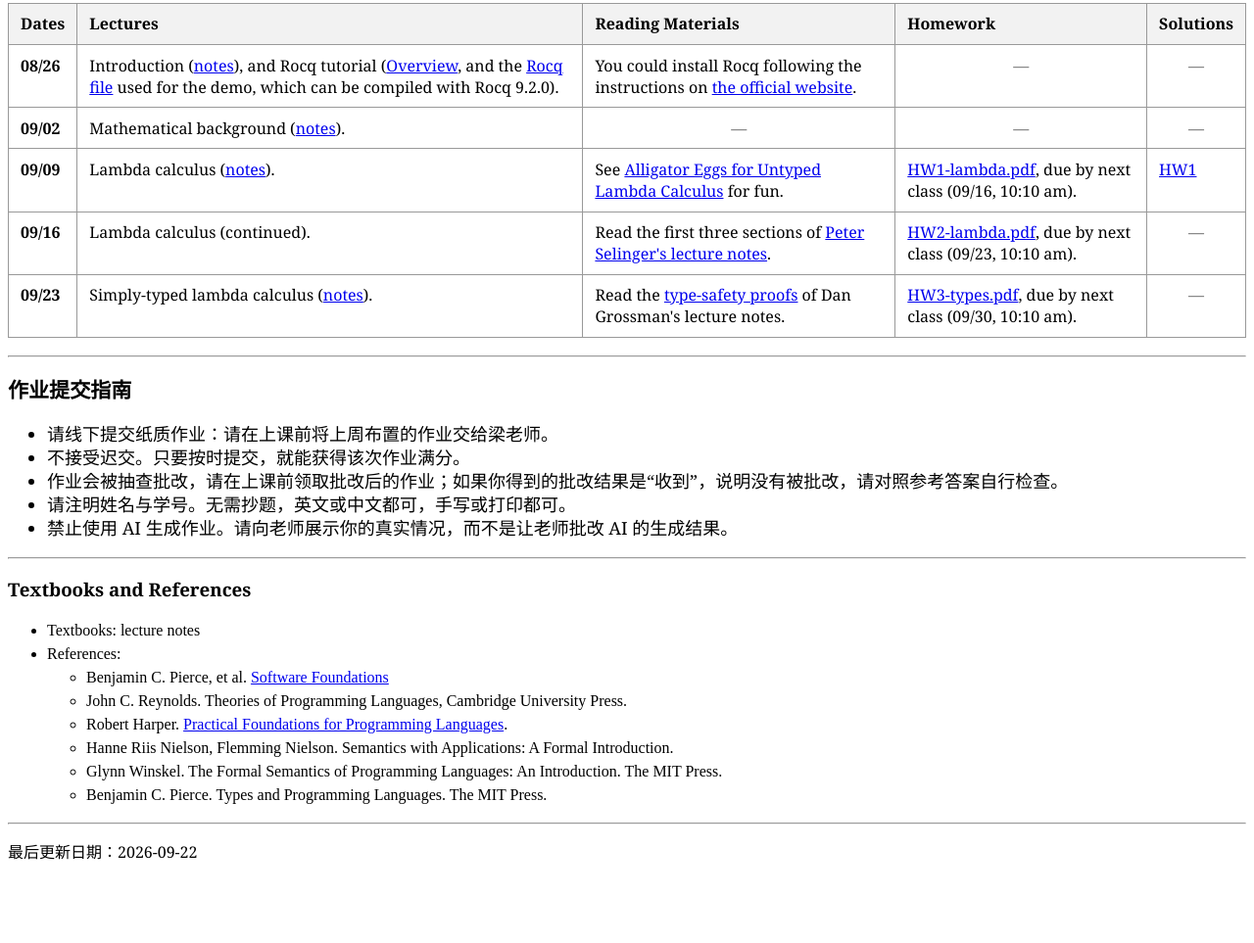
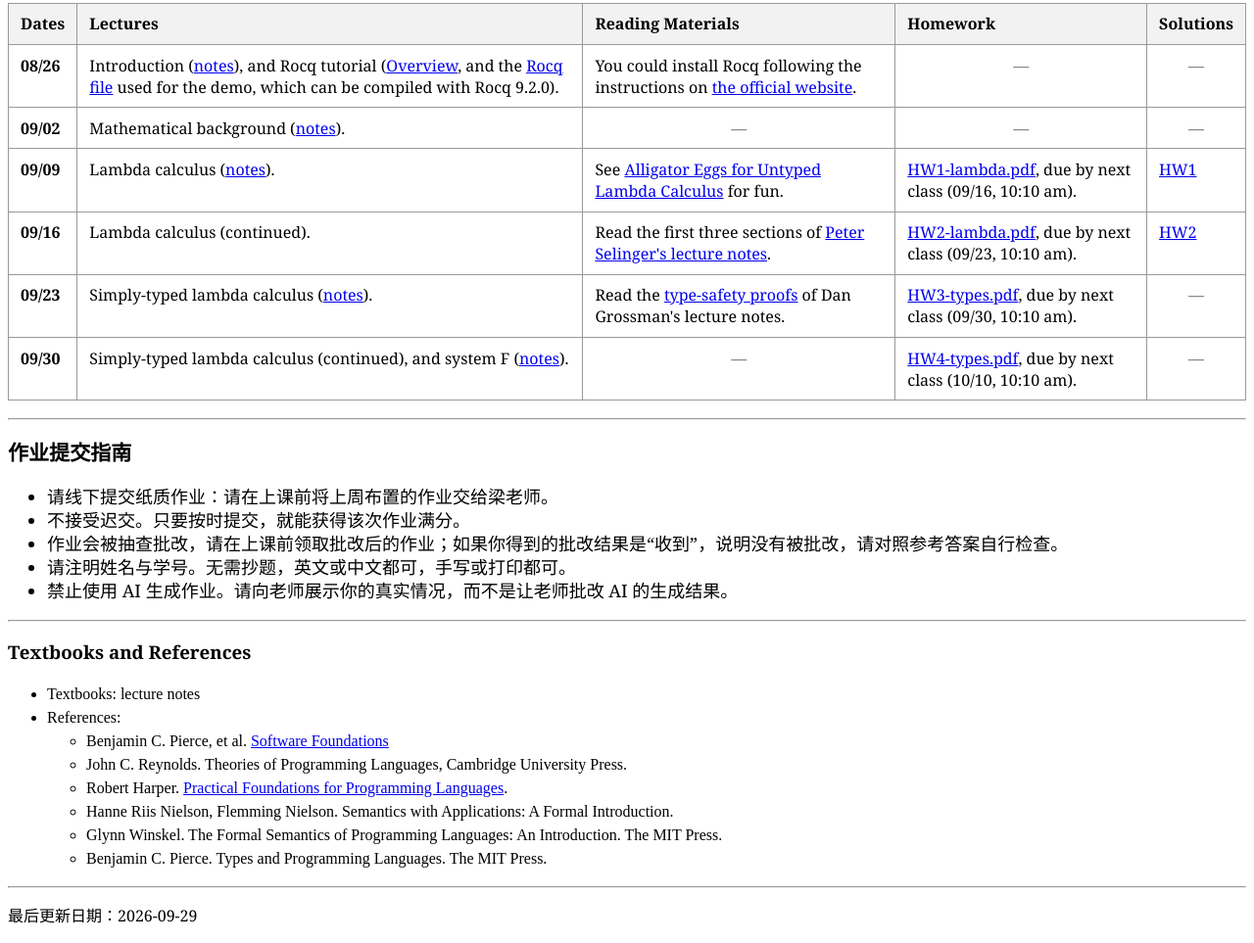
Before and after one commit to hongjin-liang/semantics2026, a plain HTML site: page index.html in a window 1280 px wide. Shown: the part 320-1283 px from the top of the page at 98% size. Before the commit the page ends 1218 px from the top, so only its background shows below. Drawn offline with Linux system fonts and the light colour scheme.

Commit message:
update 05_types.pptx

```diff
--- a/index.html
+++ b/index.html
@@ -102,7 +102,7 @@
             <td><a href="HW2-lambda.pdf">HW2-lambda.pdf</a>,
               due by next class (09/23, 10:10 am).
             </td>
-            <td class="placeholder" aria-label="Not yet available">&mdash;</td>
+            <td><a href="HW2-Sol.pdf">HW2</a></td>
           </tr>
           <tr>
             <th scope="row">09/23</th>
@@ -110,6 +110,15 @@
             <td>Read the <a href="typesafe_proof.pdf">type-safety proofs</a> of Dan Grossman's lecture notes.</td>
             <td><a href="HW3-types.pdf">HW3-types.pdf</a>,
               due by next class (09/30, 10:10 am).
+            </td>
+            <td class="placeholder" aria-label="Not yet available">&mdash;</td>
+          </tr>
+          <tr>
+            <th scope="row">09/30</th>
+            <td>Simply-typed lambda calculus (continued), and system F (<a href="06_SystemF.pdf">notes</a>).</td>
+            <td class="placeholder" aria-label="Not available">&mdash;</td>
+            <td><a href="HW4-types.pdf">HW4-types.pdf</a>,
+              due by next class (10/10, 10:10 am).
             </td>
             <td class="placeholder" aria-label="Not yet available">&mdash;</td>
           </tr>
@@ -227,7 +236,7 @@
 
 	<hr>
 
-    <p><font size="3" face="Georgia">最后更新日期：2026-09-22</font></p>
+    <p><font size="3" face="Georgia">最后更新日期：2026-09-29</font></p>
   </body>
 
 </html>
```
Also changed, not shown: 4 other files.
